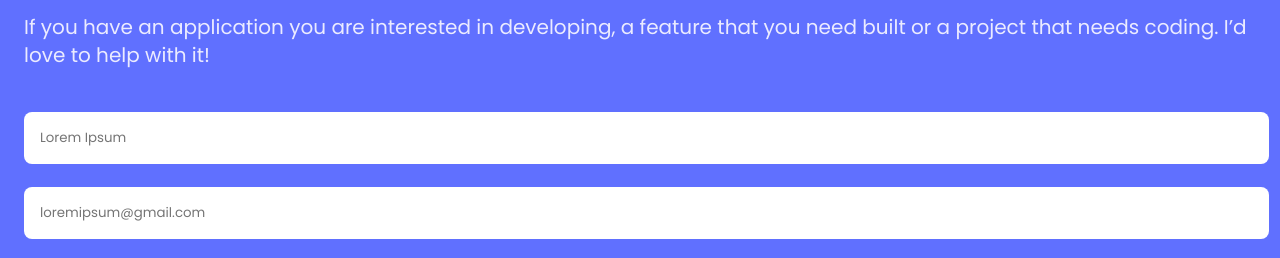
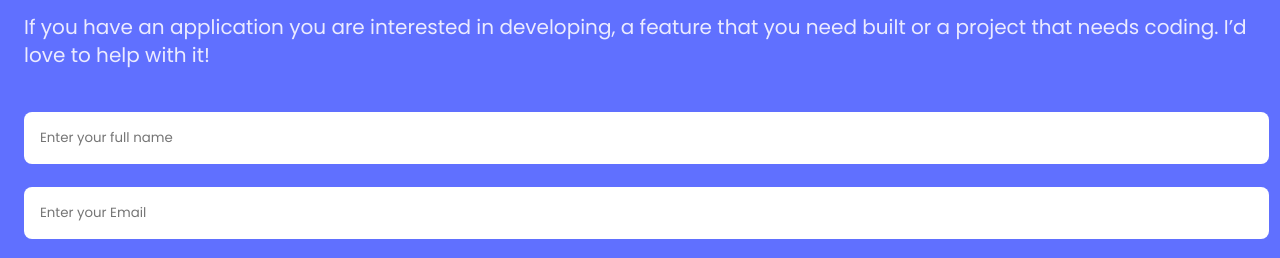
Before and after one commit to mulugithub/Microverse-Portfolio, a website: page index.html in a window 1280 px wide. Shown: the part 6266-6524 px from the top of the page. Drawn offline with Linux system fonts and the light colour scheme.

Commit message:
Change this Lorem Ipsum to Enter your full name in contact form section

```diff
--- a/index.html
+++ b/index.html
@@ -303,14 +303,14 @@
               name="name"
               id="name"
               maxlength="30"
-              placeholder="Lorem Ipsum"
+              placeholder="Enter your full name"
               required
             />
             <input
               type="email"
               name="email"
               id="email"
-              placeholder="loremipsum@gmail.com"
+              placeholder="Enter your Email "
               required
             />
             <textarea
```
